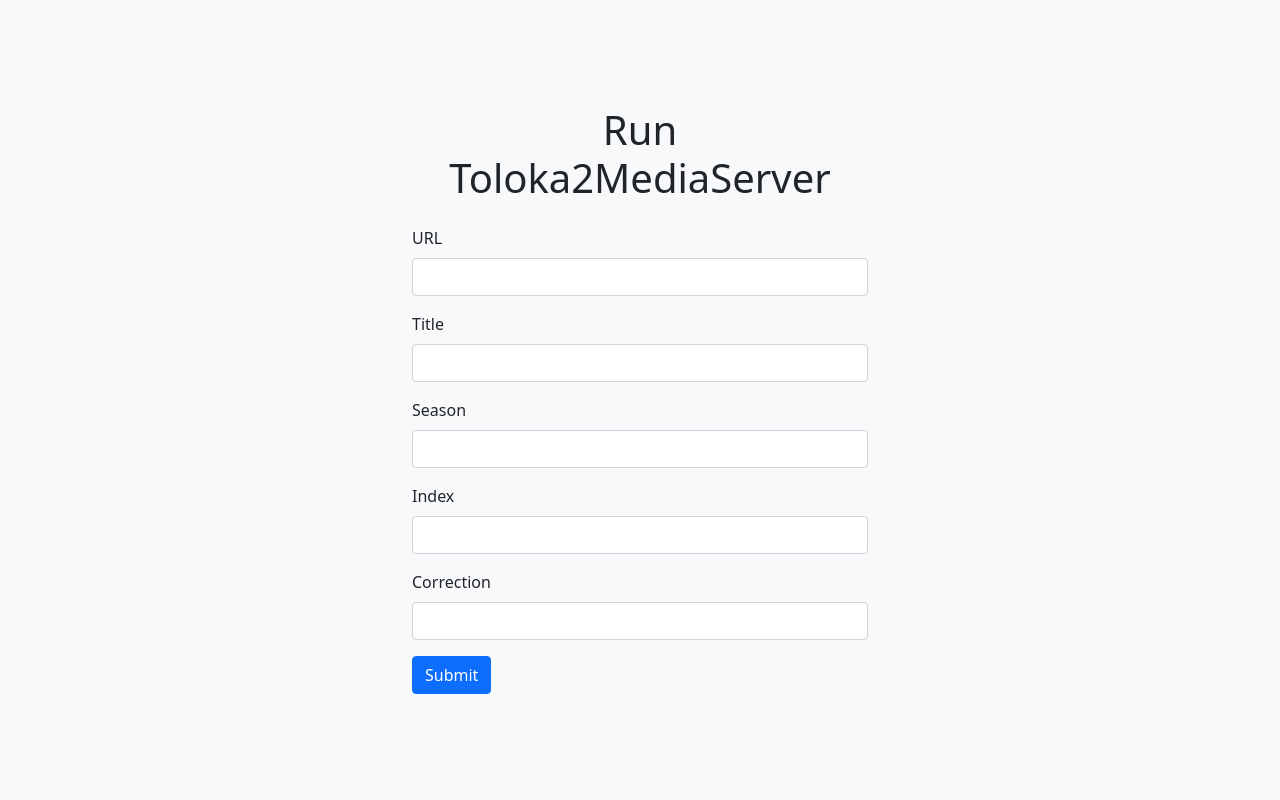
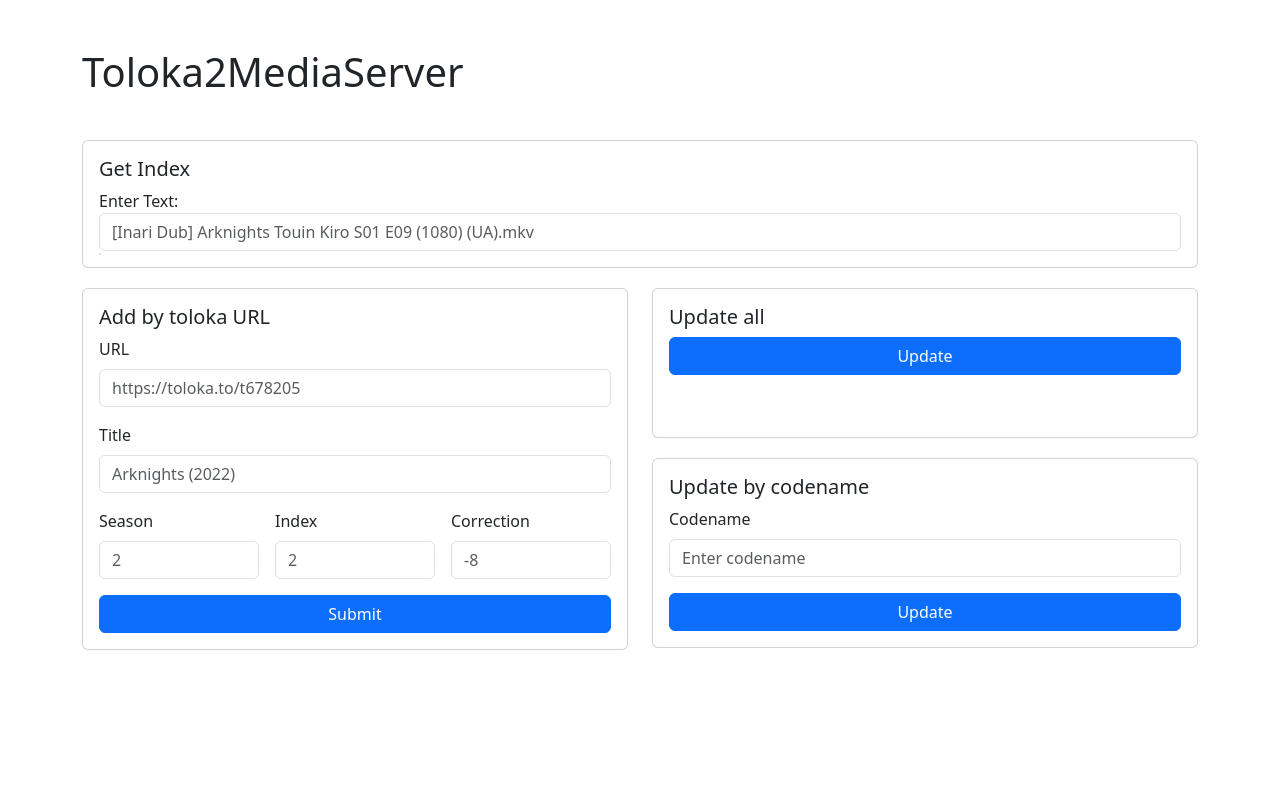
Before and after one commit to CakesTwix/Toloka2MediaServer, a Flask app: template toloka2MediaServerWeb/templates/index.html in a window 1280 px wide. Run offline with Flask 3, Linux system fonts and the light colour scheme; the template is opened without the code that fills it, so the values that code supplies are empty; parts of the project's set-up code (start-up, migrations or seed data) failed here and were passed over.

Commit message:
initial flask ui

```diff
--- a/toloka2MediaServer/__main__.py
+++ b/toloka2MediaServer/__main__.py
@@ -1,7 +1,7 @@
 """Entering the program, this is where it all starts"""
-from args_parser import get_parser
-from logger_setup import setup_logging
 import sys
+from toloka2MediaServer.args_parser import get_parser
+from toloka2MediaServer.logger_setup import setup_logging
 from toloka2MediaServer.config import app
 
 from toloka2MediaServer.clients.dynamic import dynamic_client_init
@@ -23,7 +23,7 @@ if args.num:
 if args.url:
     #--add --url https://toloka.to/t675888 --season 02 --index 2 --correction 0 --title "Tsukimichi -Moonlit Fantasy-"
     logger.debug(f"--add {args.add} --url {args.url} --season {args.season} --index{args.index} --correction{args.correction} --title{args.title}")
-    add_release_by_url(args)
+    add_release_by_url(args, logger)
     sys.exit()
 
 # Adding new title
--- a/toloka2MediaServer/clients/qbittorrent.py
+++ b/toloka2MediaServer/clients/qbittorrent.py
@@ -31,8 +31,8 @@ class QbittorrentClient(BittorrentClient):
     def add_torrent(self, torrents, category, tags, is_paused, download_dir):
         return self.api_client.torrents.add(torrent_files=torrents, category=category, tags=tags, is_paused=is_paused)
 
-    def get_torrent_info(self, status_filter, category, tags, sort, reverse,torrent_hash):
-        return self.api_client.torrents_info(status_filter=status_filter, category=category, tags=tags, sort=sort, reverse=reverse)
+    def get_torrent_info(self, status_filter, category, tags, sort, reverse, torrent_hash=None):
+        return self.api_client.torrents_info(status_filter=status_filter, category=category, tag=tags, sort=sort, reverse=reverse)
 
     def get_files(self, torrent_hash):
         return self.api_client.torrents_files(torrent_hash)
--- a/toloka2MediaServer/utils/torrent_processor.py
+++ b/toloka2MediaServer/utils/torrent_processor.py
@@ -22,7 +22,7 @@ def process_torrent(client: BittorrentClient, torrent, title: Title, new=False):
     add_torrent_response = client.add_torrent(torrents=tolokaTorrentFile, category=category, tags=[tag], is_paused=True, download_dir=title.download_dir)
     time.sleep(2)
     if selectedClient == "qbittorrent":
-        filtered_torrents = client.get_torrent_info(status_filter=['paused'], category=category, tags=[tag], sort="added_on", reverse=True, torrent_hash=None)
+        filtered_torrents = client.get_torrent_info(status_filter='paused', category=category, tags=tag, sort="added_on", reverse=True)
         added_torrent = filtered_torrents[0]
         title.hash = added_torrent.info.hash
         get_filelist = client.get_files(title.hash)
--- a/toloka2MediaServerWeb/templates/index.html
+++ b/toloka2MediaServerWeb/templates/index.html
@@ -3,54 +3,156 @@
 <head>
     <meta charset="UTF-8">
     <meta name="viewport" content="width=device-width, initial-scale=1.0">
-    <title>Toloka2MediaServer Web Interface</title>
-    <link href="https://cdn.jsdelivr.net/npm/bootstrap@5.1.3/dist/css/bootstrap.min.css" rel="stylesheet">
+    <title>Toloka2MediaServer</title>
+    <link href="https://cdn.jsdelivr.net/npm/bootstrap@5.3.0/dist/css/bootstrap.min.css" rel="stylesheet">
+    <script src="https://cdn.jsdelivr.net/npm/bootstrap@5.3.0/dist/js/bootstrap.bundle.min.js"></script>
     <style>
-        html, body {
-            height: 100%;
+        .card {
+            margin-top: 20px;
         }
-        body {
+        .full-width-button {
+            width: 100%;
+        }
+        .result-list {
+            position: absolute;
+            margin-top: 2px;
+            background: white;
+            border: 1px solid #ccc;
+            border-radius: 0.25rem;
+            width: 100%
+            box-shadow: 0 8px 16px rgba(0,0,0,0.1);
+            z-index: 1000;
+        }
+        .list-group-item {
             display: flex;
-            align-items: center;
-            justify-content: center;
-            padding: 10px;
-            background-color: #f8f9fa;
-        }
-        .container {
-            width: 100%;
-            max-width: 480px;
+            justify-content: space-between;
         }
     </style>
 </head>
 <body>
-    <div class="container">
-        <h1 class="text-center mb-4">Run Toloka2MediaServer</h1>
+    <div class="container mt-5">
+        <h1 class="mb-4">Toloka2MediaServer</h1>
+
+        <div class="row">
+            <div class="col-md-12">
+                <div class="card">
+                    <div class="card-body">
+                        <h5 class="card-title">Get Index</h5>
+                        <label for="numberInput">Enter Text:</label>
+                        <input type="text" class="form-control" id="numberInput" oninput="extractNumbers()" placeholder="[Inari Dub] Arknights Touin Kiro S01 E09 (1080) (UA).mkv">
+                        <div id="result" class="result-list list-group"></div>
+                    </div>
+                </div>
+                <script>
+                    function extractNumbers() {
+                        const input = document.getElementById('numberInput').value;
+                        const numbers = input.split('').map((ch) => (ch >= '0' && ch <= '9') ? ch : ' ').join('').trim().split(/\s+/);
+                        const resultList = document.getElementById('result');
+                        resultList.innerHTML = '';
+
+                        numbers.forEach((number, index) => {
+                            if (number !== '') {
+                                const item = document.createElement('div');
+                                item.className = 'list-group-item';
+                                item.textContent = `Index: ${index}, Number: ${number}`;
+                                resultList.appendChild(item);
+                            }
+                        });
+
+                        if (numbers.join('').length === 0) {
+                            resultList.style.display = 'none';
+                        } else {
+                            resultList.style.display = 'block';
+                        }
+                    }
+                </script>
+            </div>
+            <!-- Section 1 -->
+            <div class="col-md-6">
+                <div class="card">
+                    <div class="card-body">
+                        <h5 class="card-title">Add by toloka URL</h5>
                         <form action="/" method="post">
                             <div class="mb-3">
                                 <label for="url" class="form-label">URL</label>
-                <input type="url" class="form-control" id="url" name="url" required>
+                                <input type="url" class="form-control" id="url" placeholder="https://toloka.to/t678205" name="url" required>
                             </div>
                             <div class="mb-3">
                                 <label for="title" class="form-label">Title</label>
-                <input type="text" class="form-control" id="title" name="title" required>
+                                <input type="text" class="form-control" id="title" placeholder="Arknights (2022)" name="title" required>
                             </div>
-            <div class="mb-3">
+                            <div class="row g-3">
+                                <div class="col">
                                     <label for="season" class="form-label">Season</label>
-                <input type="number" class="form-control" id="season" name="season" required>
+                                    <input type="number" class="form-control" id="season" placeholder="2" name="season" required>
                                 </div>
-            <div class="mb-3">
+                                <div class="col">
                                     <label for="index" class="form-label">Index</label>
-                <input type="number" class="form-control" id="index" name="index" required>
+                                    <input type="number" class="form-control" id="index" placeholder="2" name="index" required>
                                 </div>
-            <div class="mb-3">
+                                <div class="col">
                                     <label for="correction" class="form-label">Correction</label>
-                <input type="number" class="form-control" id="correction" name="correction" required>
+                                    <input type="number" class="form-control" id="correction" placeholder="-8" name="correction" required>
                                 </div>
-            <button type="submit" class="btn btn-primary">Submit</button>
+                            </div>
+                            <button type="submit" class="btn btn-primary full-width-button mt-3">Submit</button>
                         </form>
                     </div>
+                </div>
+            </div>
 
-    <!-- Bootstrap Bundle with Popper -->
-    <script src="https://cdn.jsdelivr.net/npm/bootstrap@5.1.3/dist/js/bootstrap.bundle.min.js"></script>
+            <!-- Section 2 and 3 -->
+            <div class="col-md-6">
+                <!-- Update all -->
+                <div class="card">
+                    <div class="card-body"  style="min-height: 148px;">
+                        <h5 class="card-title">Update all</h5>
+                        <button class="btn btn-primary full-width-button">
+                            <i class="bi bi-arrow-clockwise"></i> Update
+                        </button>
+                    </div>
+                </div>
+                <!-- Update by codename -->
+                <div class="card">
+                    <div class="card-body">
+                        <h5 class="card-title">Update by codename</h5>
+                        <div class="mb-3">
+                            <label for="codename" class="form-label">Codename</label>
+                            <input type="text" class="form-control" id="codename" placeholder="Enter codename">
+                        </div>
+                        <button class="btn btn-primary full-width-button">
+                            <i class="bi bi-arrow-clockwise"></i> Update
+                        </button>
+                    </div>
+                </div>
+            </div>
+        </div>
+    </div>
+    <div class="container mt-5">
+        <table class="table table-dark table-hover">
+            <thead>
+                <tr>
+                    {% for key, name in columns.items() %}
+                    <th scope="col">{{ name }}</th>
+                    {% endfor %}
+                </tr>
+            </thead>
+            <tbody>
+                {% for item in data %}
+                <tr>
+                    {% for key in columns %}
+                    <td>
+                        {% if key == 'guid' %}
+                        <a href="https://toloka.to/{{ item[key] }}">{{ item[key] }}</a>
+                        {% else %}
+                        {{ item[key] }}
+                        {% endif %}
+                    </td>
+                    {% endfor %}
+                </tr>
+                {% endfor %}
+            </tbody>
+        </table>
+    </div>
 </body>
 </html>
```
Also changed, not shown: toloka2MediaServerWeb/app.py (+21 -3 lines). Lines whose indentation alone changed are shown as unchanged.
